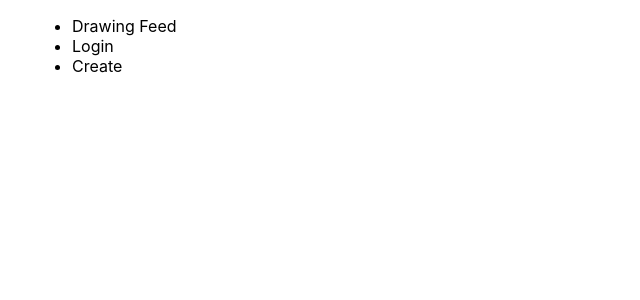
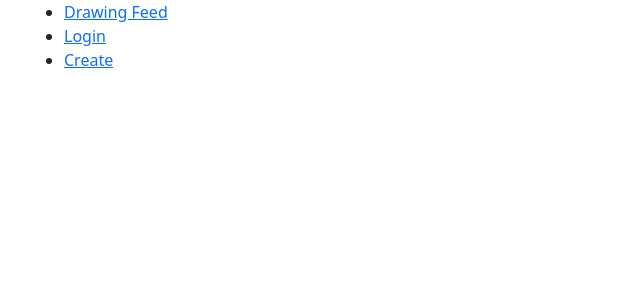
Before and after one commit to ChrisWoodlief/reactDrawingApp, a Next.js app: page / in a window 1280 px wide. Shown: the top 300 px of the page, without its empty margins (0-640 px from the left). Built offline with nearby package versions, Linux system fonts and the light colour scheme.

Commit message:
add in ColorSelector component and use, update schema with strokes table and drawTimeMS, add in bootstrap-react

```diff
--- /dev/null
+++ b/components/colorSelector.js
@@ -0,0 +1,25 @@
+import React, { useEffect, useState } from "react";
+import Button from 'react-bootstrap/Button';
+import ButtonGroup from 'react-bootstrap/ButtonGroup';
+
+let colors = ['black', 'red', 'blue', 'green', 'yellow'];
+
+export default function ColorSelector(props){
+
+  let [currentColor, setCurrentColor] = useState('black');
+
+  function handleClick(event){
+    setCurrentColor(event.target.value);
+    props.colorUpdated(event.target.value);
+  }
+
+  const listItems = colors.map((color) =>
+    <Button variant="secondary" value={color} className={color == currentColor ? 'active': ''}>{color}</Button>
+  );
+
+  return (
+    <ButtonGroup aria-label="Basic example" onClick={handleClick}>
+      {listItems}
+    </ButtonGroup>
+  );
+}
--- a/package.json
+++ b/package.json
@@ -10,10 +10,12 @@
   },
   "dependencies": {
     "@prisma/client": "^3.12.0",
+    "bootstrap": "^5.1.3",
     "immutable": "^4.0.0",
     "next": "12.1.5",
     "next-auth": "^4.3.2",
     "react": "18.0.0",
+    "react-bootstrap": "^2.3.0",
     "react-dom": "18.0.0"
   },
   "devDependencies": {
--- a/pages/_app.js
+++ b/pages/_app.js
@@ -1,5 +1,6 @@
 import '../styles/globals.css'
 import { SessionProvider } from "next-auth/react";
+import 'bootstrap/dist/css/bootstrap.min.css';
 
 function MyApp({ Component, pageProps: { session, ...pageProps } }) {
   return (
--- a/pages/api/hello.js
+++ b/pages/api/hello.js
@@ -7,14 +7,14 @@ export default async function handler(req, res) {
   prisma = new PrismaClient();
 
   // Create a user
-  // const user = await prisma.user.create({
-  //   data: {
-  //     email: 'cwoodlief6@gmail.com',
-  //     name: 'Chris Woodlief',
-  //     id: '1',
-  //     password: 'hi'
-  //   },
-  // });
+  const user = await prisma.user.create({
+    data: {
+      email: 'cwoodlief6@gmail.com',
+      name: 'Chris Woodlief',
+      id: '1',
+      password: 'hi'
+    },
+  });
 
   //get a user
   const userById = await prisma.user.findUnique({
--- a/pages/api/saveDrawing.js
+++ b/pages/api/saveDrawing.js
@@ -10,7 +10,8 @@ export default async function handler(req, res) {
   // Create a drawing
   const drawing = await prisma.drawing.create({
     data: {
-      userId: session.userId
+      userId: session.userId,
+      drawTimeMS: 123
     },
   });
 
--- a/styles/globals.css
+++ b/styles/globals.css
@@ -40,3 +40,8 @@ a {
   width:300px;
   height:300px;
 }
+
+.btn:focus {
+  outline: none;
+  box-shadow: none;
+}
```
Also changed, not shown: pages/Create.js (+36 -9 lines), 2 other files (tests, documents, lock files or other folders).
